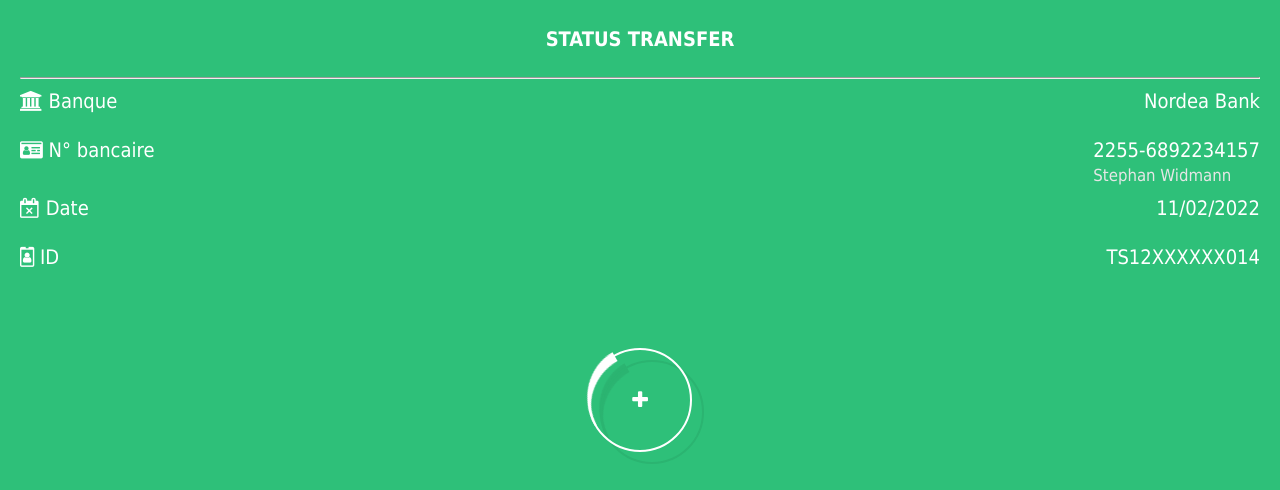
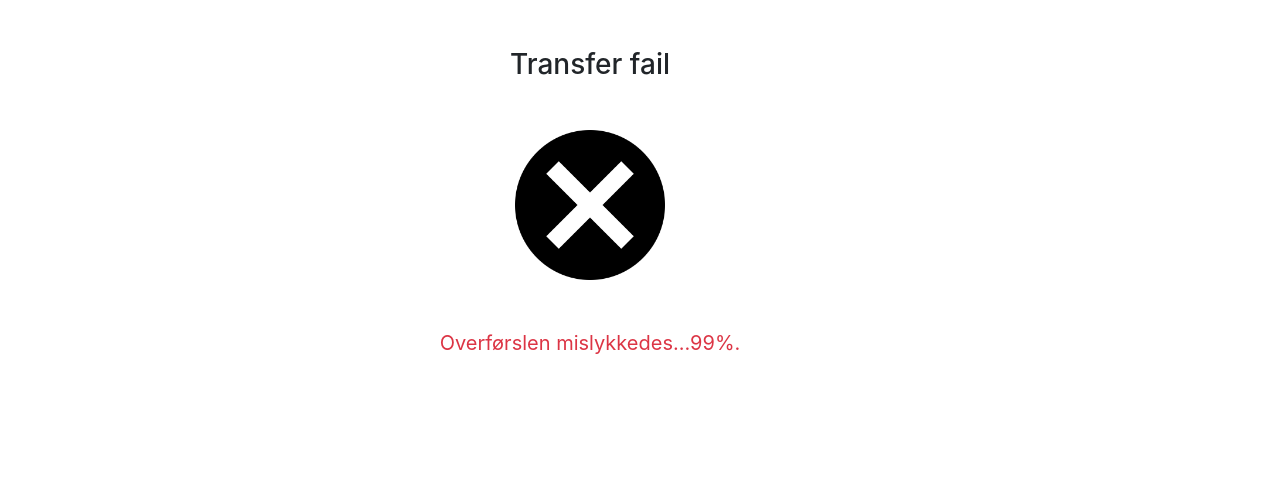
Before and after one commit to githubanse/account-app, a plain HTML site: page fail.html in a window 1280 px wide. Drawn offline with Linux system fonts and the light colour scheme.

Commit message:
first commit1

```diff
--- a/fail.html
+++ b/fail.html
@@ -5,8 +5,8 @@
     <meta http-equiv="X-UA-Compatible" content="IE=edge">
     <meta name="viewport" content="width=device-width, initial-scale=1.0">
     <title>Transfert</title>
+    <link rel="stylesheet" href="css/bootstrap.min.css">
     <link rel="stylesheet" href="font-awesome/css/font-awesome.css">
-    <link rel="stylesheet" href="css/style.css">
 
     <style>
         body{
@@ -28,59 +28,16 @@
 
 </head>
 <body>
-    <div class="container">
-        <h4 class="text-align">STATUS TRANSFER</h4>
-        <hr>
-        <div class="display-row">
-
-            <div>
-                <i class="fa fa-bank"> </i> <span> Banque </span>
-            </div>
-            <div>
-                Nordea Bank
+    <div class="container text-center mt-5">
+        <h3>Transfer fail</h3>
+        <div class="row mt-5">
+            <div class="col-md-6 m-auto">
+                <img src="img/fail.png"height="150">
             </div>
         </div>
-
-        <div class="display-row" style="margin-top: 25px;">
-
-            <div>
-                <i class="fa fa-id-card"> </i> <span> N° bancaire </span>
-            </div>
-            <div>
-                2255-6892234157 <br>
-                <small style="color: rgb(230, 230, 230);">Stephan Widmann</small>
-            </div>
+        <div class="text-danger mt-5">
+            Overførslen mislykkedes...99%.
         </div>
-
-        <div class="display-row" style="margin-top: 10px;">
-
-            <div>
-                <i class="fa fa-calendar-times-o"> </i> <span> Date </span>
-            </div>
-            <div>
-                11/02/2022
-            </div>
-        </div>
-
-        <div class="display-row" style="margin-top: 25px;">
-
-            <div>
-                <i class="fa fa-id-badge"> </i> <span> ID </span>
-            </div>
-            <div>
-                TS12XXXXXX014
-            </div>
-        </div>
-
-
-        <div class="loader-container">
-            <div class="progress float shadow">
-                <div class="progress__item">
-                    <i class="fa fa-plus"></i>
-                </div>
-            </div>
-        </div>
-
     </div>
     <script src="js/jquery-1.11.2.min.js"></script>
 </body>
```
Also changed, not shown: index.html (+4 -4 lines), img/fail.png (added).
